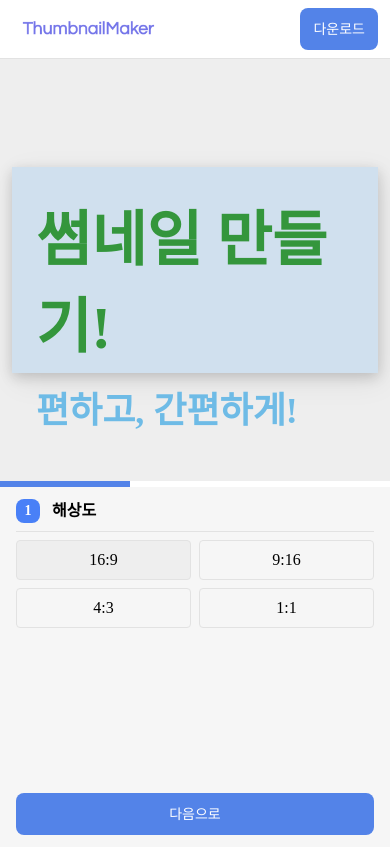
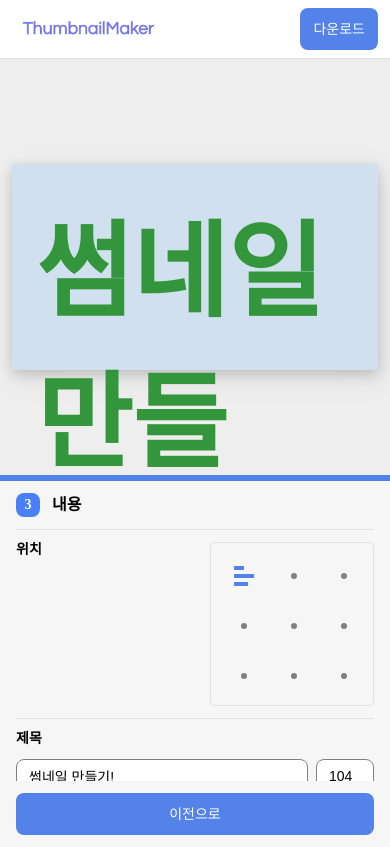
Before and after one commit to h00ns/Thumbnail-Maker, a React (Vite) app: page / in a window 390 px wide. Built offline with nearby package versions, Linux system fonts and the light colour scheme.

Commit message:
feat : Mobile 대응

```diff
--- a/src/components/atoms/ColorPicker/index.tsx
+++ b/src/components/atoms/ColorPicker/index.tsx
@@ -6,6 +6,8 @@ import { useRef, useState } from "react";
 import { HexColorPicker } from "react-colorful";
 import Typography from "../Typography";
 import { useOutsideClick } from "@/hooks/interaction/useOutsideClick";
+import { mq } from "@/styles/Breakpoint";
+import Button from "../Button";
 
 interface Props extends React.HTMLAttributes<HTMLDivElement> {
   value: string;
@@ -34,9 +36,19 @@ export default function ColorPicker({
         <Typography>{value}</Typography>
       </Component>
 
-      <PaletteWrap style={{ visibility: isOpen ? "visible" : "hidden" }}>
-        <HexColorPicker color={value} onChange={handleChange} />
-      </PaletteWrap>
+      {isOpen && (
+        <>
+          <PcPaletteWrap>
+            <HexColorPicker color={value} onChange={handleChange} />
+          </PcPaletteWrap>
+
+          <MobilePaletteWrap>
+            <HexColorPicker color={value} onChange={handleChange} />
+
+            <Button style={{ width: 200 }} text="선택" onClick={handleClick} />
+          </MobilePaletteWrap>
+        </>
+      )}
     </Container>
   );
 }
@@ -69,8 +81,7 @@ const Circle = styled.div`
   border-radius: ${Radius.MAXIMUM};
 `;
 
-/** @todo 모바일 footer 이슈있음 fixed로 해결 */
-const PaletteWrap = styled.div`
+const PcPaletteWrap = styled.div`
   padding: 12px 16px;
   background: ${white};
   border-radius: ${Radius.MEDIUM};
@@ -79,5 +90,29 @@ const PaletteWrap = styled.div`
 
   position: absolute;
   top: 40px;
-  left: 0px;
+  left: 0;
+
+  ${mq["md"]} {
+    display: none;
+  }
 `;
+
+const MobilePaletteWrap = styled.div`
+  display: none;
+
+  width: 100%;
+  padding: 12px 16px;
+  background: ${white};
+  box-shadow: ${Shadow.MEDIUM};
+
+  position: fixed;
+  bottom: 0;
+  left: 0;
+
+  ${mq["md"]} {
+    display: flex;
+    flex-direction: column;
+    align-items: center;
+    gap: 12px;
+  }
+`;
--- a/src/components/atoms/Toggle/index.tsx
+++ b/src/components/atoms/Toggle/index.tsx
@@ -24,7 +24,6 @@ export default function Toggle({
 }
 
 const Component = styled.div<{ checkStatus: boolean }>`
-  box-sizing: border-box;
   width: 44px;
   height: 24px;
   padding: 2px;
--- a/src/components/blocks/@common/ContentForm/Position/index.tsx
+++ b/src/components/blocks/@common/ContentForm/Position/index.tsx
@@ -34,8 +34,8 @@ const Layout = styled.div`
 `;
 
 const PositionBox = styled.div`
-  width: 140px;
-  height: 140px;
+  width: 164px;
+  height: 164px;
   border: 1px solid ${gray.gray3};
   border-radius: ${Radius.SMALL};
   padding: 12px;
--- a/src/components/blocks/Footer/FormSection/index.tsx
+++ b/src/components/blocks/Footer/FormSection/index.tsx
@@ -31,7 +31,7 @@ const Component = styled.div`
 
   display: flex;
   flex-direction: column;
-  gap: 8px;
+  gap: 12px;
 `;
 
 const Header = styled.div`
--- a/src/components/blocks/Footer/index.tsx
+++ b/src/components/blocks/Footer/index.tsx
@@ -68,18 +68,11 @@ export default function Footer() {
 }
 
 const Wrap = styled.div`
-  width: 100%;
-  height: 360px;
   padding: 12px 16px;
-  box-sizing: border-box;
-
-  display: flex;
-  flex-direction: column;
-  gap: 12px;
 `;
 
 const ContentWrap = styled.div`
-  flex: 1;
+  height: 239px;
   overflow-y: auto;
 `;
 
--- a/src/components/blocks/Preview/index.tsx
+++ b/src/components/blocks/Preview/index.tsx
@@ -86,7 +86,6 @@ const PreviewContent = styled.div`
   box-shadow: ${Shadow.MEDIUM};
   background-size: cover;
   background-position: center center;
-  box-sizing: border-box;
 
   display: flex;
 `;
--- a/src/components/blocks/SideBar/index.tsx
+++ b/src/components/blocks/SideBar/index.tsx
@@ -46,7 +46,6 @@ const Wrap = styled.div`
   width: 320px;
   height: 100%;
   padding: 12px 16px;
-  box-sizing: border-box;
   box-shadow: ${Shadow.SMALL};
   overflow-y: auto;
 
--- a/src/index.css
+++ b/src/index.css
@@ -1,7 +1,10 @@
 body {
   margin: 0;
   padding: 0;
-  box-sizing: border-box;
 
   background: #f6f6f6;
 }
+
+div {
+  box-sizing: border-box;
+}
--- a/src/store/index.ts
+++ b/src/store/index.ts
@@ -10,7 +10,7 @@ import {
 } from "./types";
 
 // 선택중인 form idx
-export const SelectIdxAtom = atom<SelectIdxType>(1);
+export const SelectIdxAtom = atom<SelectIdxType>(3);
 
 // 해상도
 export const ResolutionAtom = atom<ResolutionType>(Resolution.RATIO_16_9);
@@ -27,13 +27,13 @@ export const PositionAtom = atom<PositionType>(Position.TOP_LEFT);
 // 제목
 export const TitleAtom = atom<TitleType>({
   value: "썸네일 만들기!",
-  size: 60,
+  size: 104,
   color: "#34963C",
 });
 
 // 부제목
 export const SubTitleAtom = atom<TitleType>({
   value: "편하고, 간편하게!",
-  size: 36,
+  size: 54,
   color: "#6ebbe6",
 });
```
